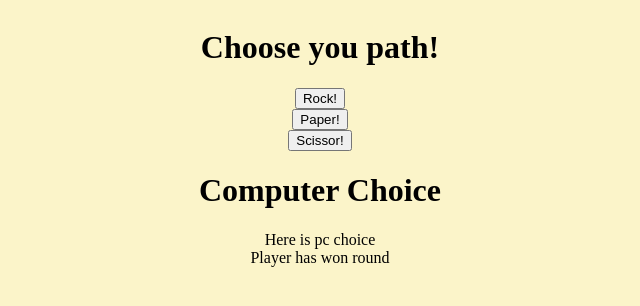
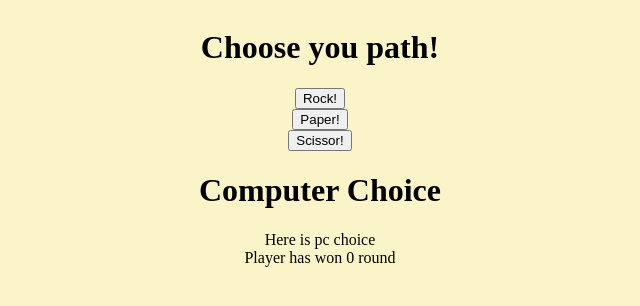
Before and after one commit to iamdickyjai/iamdicky.github.io, a plain HTML site: page RockPS/index.html in a window 1280 px wide. Both pictures are taken after a click on the button "Start!". Shown: the full height of the page, 320-960 px from the left. Drawn offline with Linux system fonts and the light colour scheme.

Commit message:
Fix sth in html

```diff
--- a/RockPS/index.html
+++ b/RockPS/index.html
@@ -30,7 +30,7 @@
                 <h1>Computer Choice</h1>
                 <div id="computerChoice"></div>
                 <div id ='result'>Here is pc choice</div>
-                <div>Player has won <span id="currentResult"></span> round</div>
+                <div>Player has won <span id="currentResult">0</span> round</div>
             </div>
         </div>
 
```
